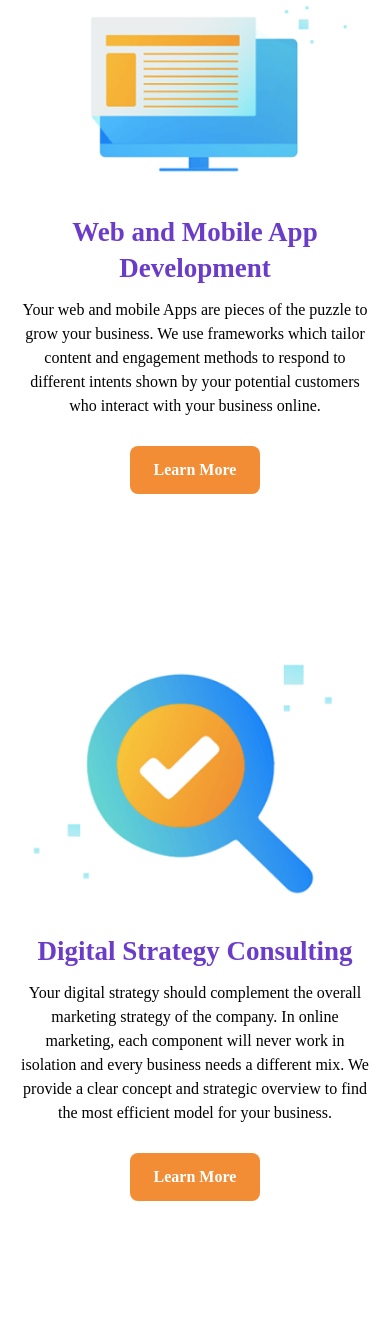
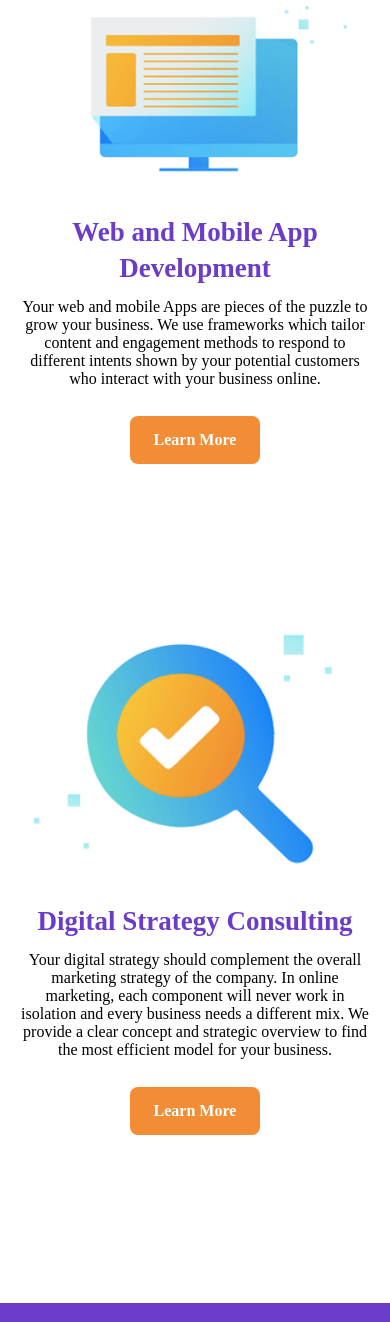
Before and after one commit to GIHAA/front-end-dev-project, a React (Create React App) app: page / in a window 390 px wide. Shown: the part 717-2039 px from the top of the page. Built offline with nearby package versions, Linux system fonts and the light colour scheme.

Commit message:
Feat: mobile responsive changes

```diff
--- a/src/App.js
+++ b/src/App.js
@@ -1,4 +1,4 @@
-import Landing from "./components/Landing";
+import Hero from "./components/Hero";
 import Navbar from "./components/common/Navbar";
 import About from "./components/About";
 import React, { useEffect } from "react";
@@ -16,7 +16,7 @@ const App = () => {
   return (
     <>
       <Navbar />
-      <Landing />
+      <Hero />
       <About />
       <Footer />
     </>
--- a/src/components/About.jsx
+++ b/src/components/About.jsx
@@ -25,7 +25,7 @@ const About = () => {
                 Web and Mobile App Development
               </h1>
               <div>
-                <p className="pr-0 md:pr-7  text-center md:text-left text-black">
+                <p className="paragraph pr-0 md:pr-7  text-center md:text-left text-black">
                   Your web and mobile Apps are pieces of the puzzle to grow your
                   business. We use frameworks which tailor content and
                   engagement methods to respond to different intents shown by
@@ -57,7 +57,7 @@ const About = () => {
                 Digital Strategy Consulting
               </h1>
               <div>
-                <p className="pl-0 md:pl-7 text-center md:text-left text-black">
+                <p className="paragraph light pl-0 md:pl-7 text-center md:text-left text-black">
                   Your digital strategy should complement the overall marketing
                   strategy of the company. In online marketing, each component
                   will never work in isolation and every business needs a
```
Also changed, not shown: src/components/Hero.jsx (renamed from src/components/Landing.jsx, +8 -4 lines).
